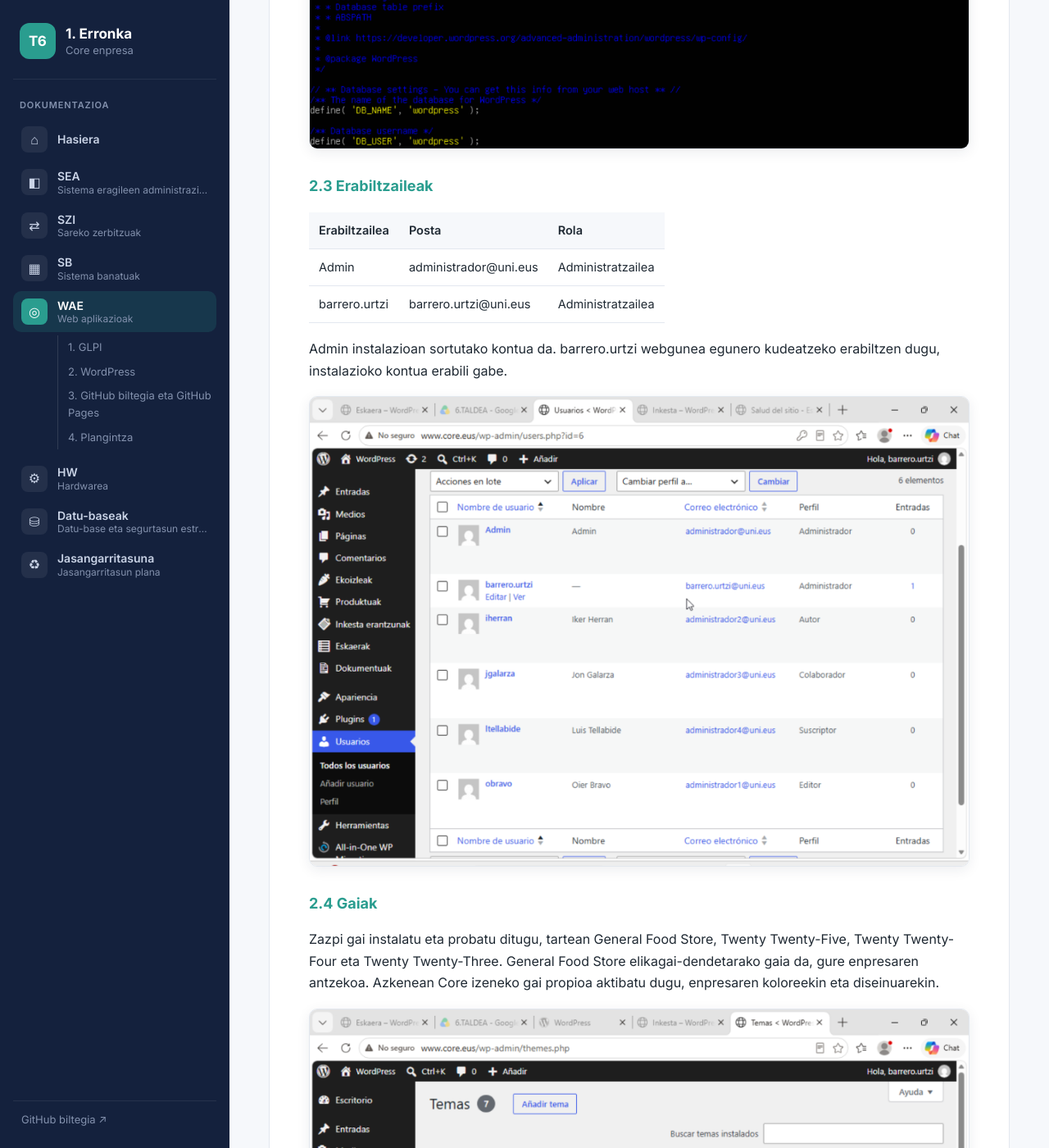
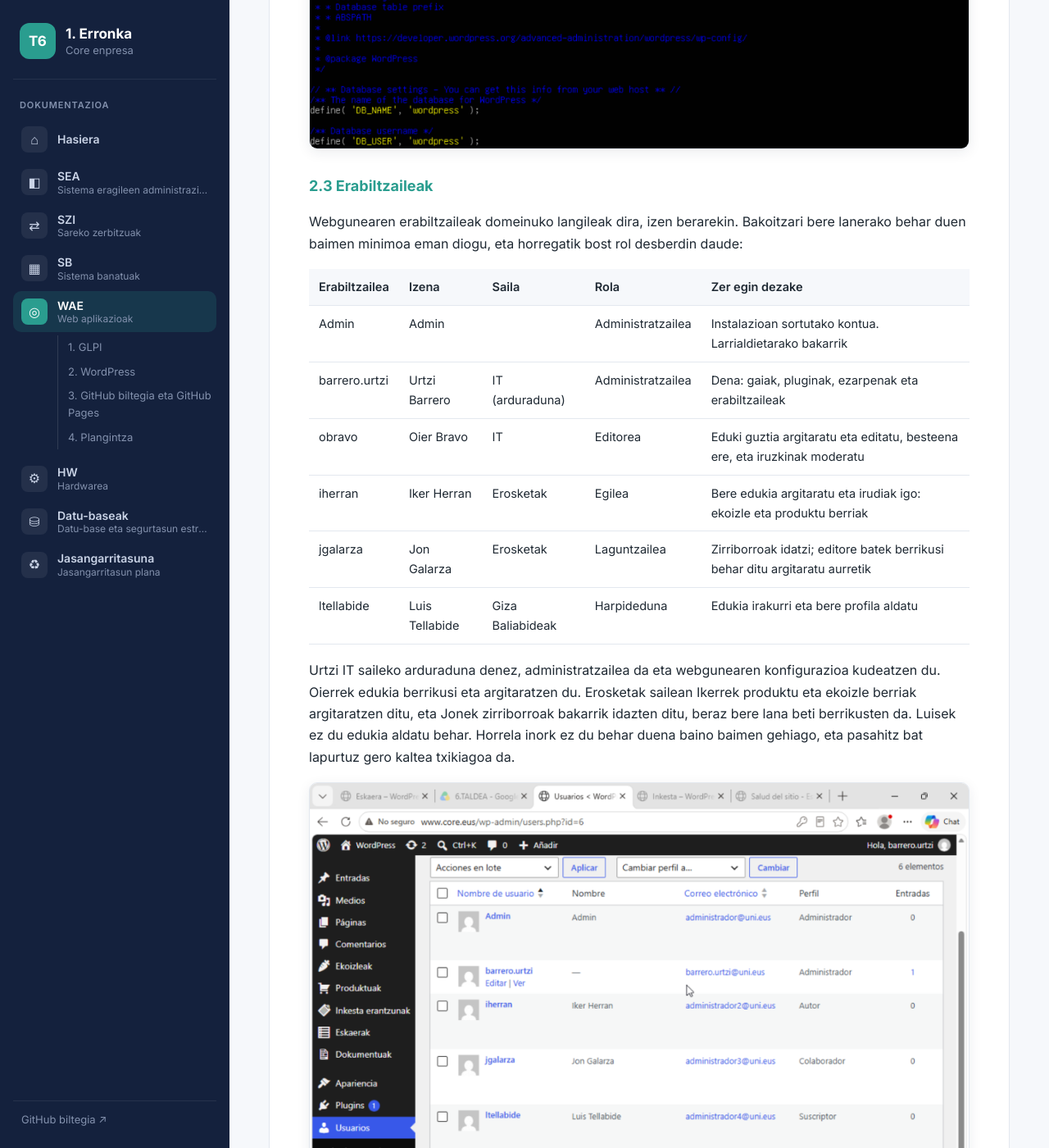
Before and after one commit to barrerourtzi-dotcom/Erronka1_T6, a Jekyll site: the page built from Dokumentazioa_WAE.md, in a window 1280 px wide and 1400 px high, scrolled down 9154 px. Shown: the whole window at 82% size. Built offline with Jekyll 4.4.1, drawn with Linux system fonts in a browser that asks for light colours; our own code applies the rules of GitHub Pages for plain Markdown files.

Commit message:
WAE: WordPress erabiltzaileak eta rolak

```diff
--- a/Dokumentazioa_WAE.md
+++ b/Dokumentazioa_WAE.md
@@ -149,13 +149,18 @@ WordPress lehenengo aldiz IP helbidetik instalatu genuen, eta horregatik www.cor
 
 ### 2.3 Erabiltzaileak
 
-| Erabiltzailea | Posta | Rola |
-|---|---|---|
-| Admin | administrador@uni.eus | Administratzailea |
-| barrero.urtzi | barrero.urtzi@uni.eus | Administratzailea |
+Webgunearen erabiltzaileak domeinuko langileak dira, izen berarekin. Bakoitzari bere lanerako behar duen baimen minimoa eman diogu, eta horregatik bost rol desberdin daude:
 
-Admin instalazioan sortutako kontua da. barrero.urtzi webgunea egunero kudeatzeko erabiltzen dugu, instalazioko kontua erabili gabe.
+| Erabiltzailea | Izena | Saila | Rola | Zer egin dezake |
+|---|---|---|---|---|
+| Admin | Admin | | Administratzailea | Instalazioan sortutako kontua. Larrialdietarako bakarrik |
+| barrero.urtzi | Urtzi Barrero | IT (arduraduna) | Administratzailea | Dena: gaiak, pluginak, ezarpenak eta erabiltzaileak |
+| obravo | Oier Bravo | IT | Editorea | Eduki guztia argitaratu eta editatu, besteena ere, eta iruzkinak moderatu |
+| iherran | Iker Herran | Erosketak | Egilea | Bere edukia argitaratu eta irudiak igo: ekoizle eta produktu berriak |
+| jgalarza | Jon Galarza | Erosketak | Laguntzailea | Zirriborroak idatzi; editore batek berrikusi behar ditu argitaratu aurretik |
+| ltellabide | Luis Tellabide | Giza Baliabideak | Harpideduna | Edukia irakurri eta bere profila aldatu |
 
+Urtzi IT saileko arduraduna denez, administratzailea da eta webgunearen konfigurazioa kudeatzen du. Oierrek edukia berrikusi eta argitaratzen du. Erosketak sailean Ikerrek produktu eta ekoizle berriak argitaratzen ditu, eta Jonek zirriborroak bakarrik idazten ditu, beraz bere lana beti berrikusten da. Luisek ez du edukia aldatu behar. Horrela inork ez du behar duena baino baimen gehiago, eta pasahitz bat lapurtuz gero kaltea txikiagoa da.
 ![WordPress-eko erabiltzaileak](Irudiak/wae-02-wordpress-erabiltzaileak.png)
 
 ### 2.4 Gaiak
```
Also changed, not shown: other parts of Dokumentazioa_WAE.md (+1 -1 lines).
